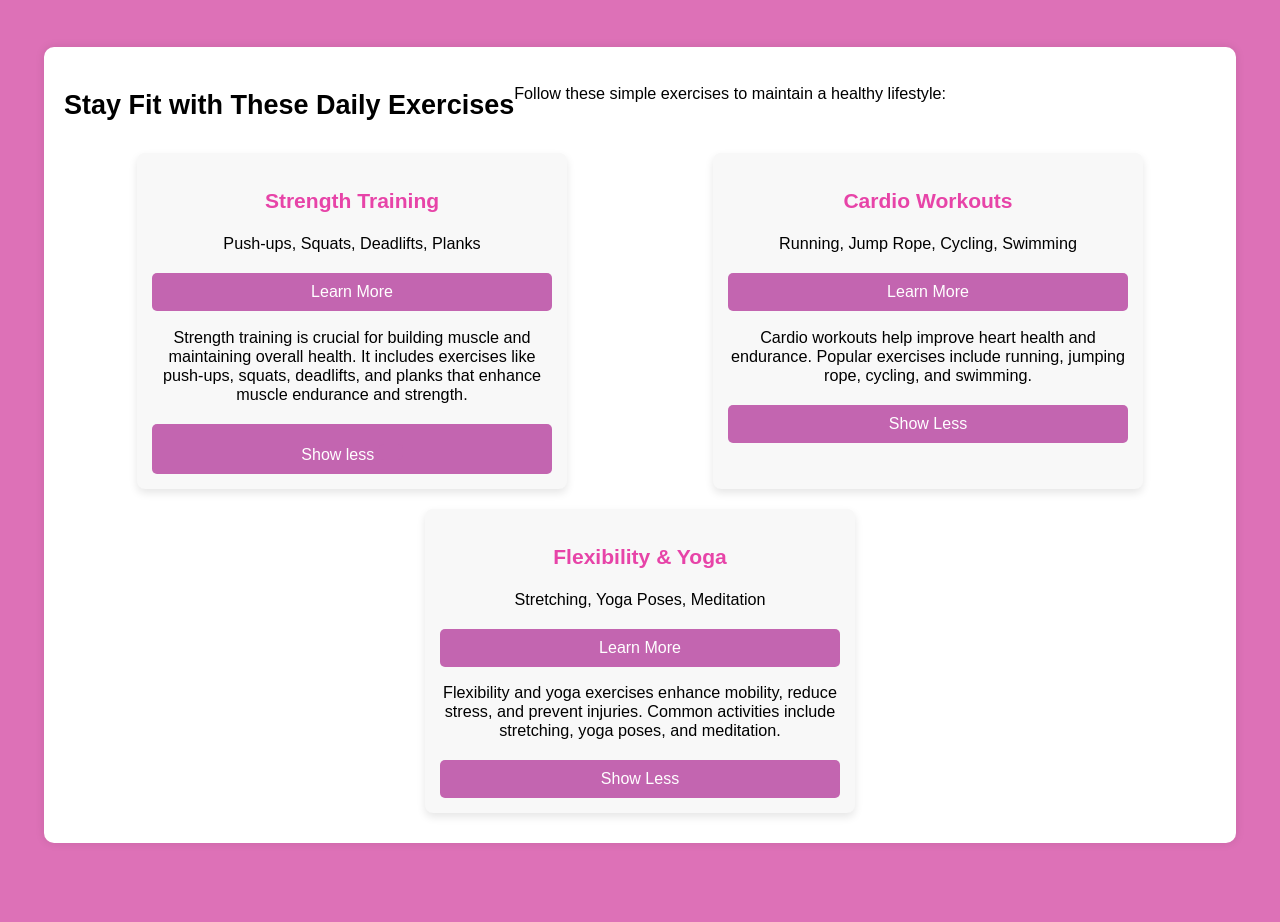
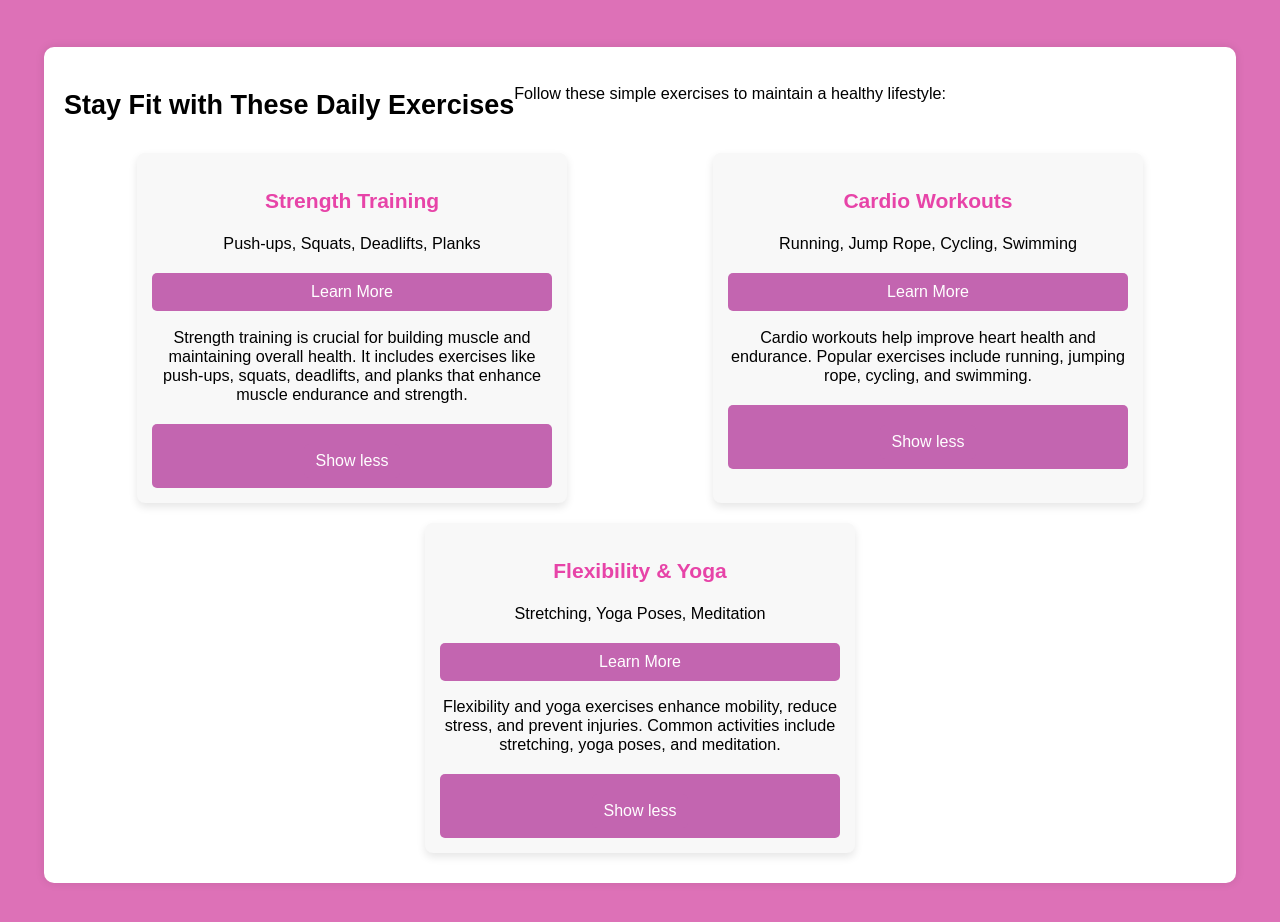
Before and after one commit to kanika-patil002/BMI-CALCULATOR, a plain HTML site: page BMI/learn.html in a window 1280 px wide. Shown: the part 104-1026 px from the top of the page. Before the commit the page ends 997 px from the top, so only its background shows below. Drawn offline with Linux system fonts and the light colour scheme.

Commit message:
Update learn.html

```diff
--- a/BMI/learn.html
+++ b/BMI/learn.html
@@ -32,7 +32,7 @@
             <button class="learn-more-btn">Learn More</button>
             <div class="hidden-content">
                 <p>Strength training is crucial for building muscle and maintaining overall health. It includes exercises like push-ups, squats, deadlifts, and planks that enhance muscle endurance and strength.</p>
-                <button class="show-less-btn"> Show less <a  href="fitness.html"></a></button>
+                <button class="show-less-btn"><a  href="fitness.html">Show less</a></button>
 
             </div>
         </div>
@@ -44,7 +44,7 @@
             <button class="learn-more-btn">Learn More</button>
             <div class="hidden-content">
                 <p>Cardio workouts help improve heart health and endurance. Popular exercises include running, jumping rope, cycling, and swimming.</p>
-                <button class="show-less-btn">Show Less</button>
+                <button class="show-less-btn"><a  href="fitness.html">Show less</a></button>
             </div>
         </div>
 
@@ -55,7 +55,7 @@
             <button class="learn-more-btn">Learn More</button>
             <div class="hidden-content">
                 <p>Flexibility and yoga exercises enhance mobility, reduce stress, and prevent injuries. Common activities include stretching, yoga poses, and meditation.</p>
-                <button class="show-less-btn">Show Less</button>
+                <button class="show-less-btn"><a  href="fitness.html">Show less</a></button>
             </div>
         </div>
 
```
